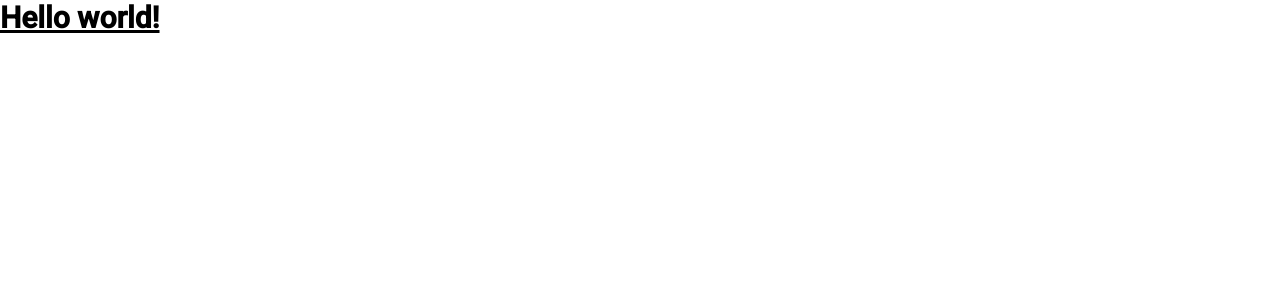
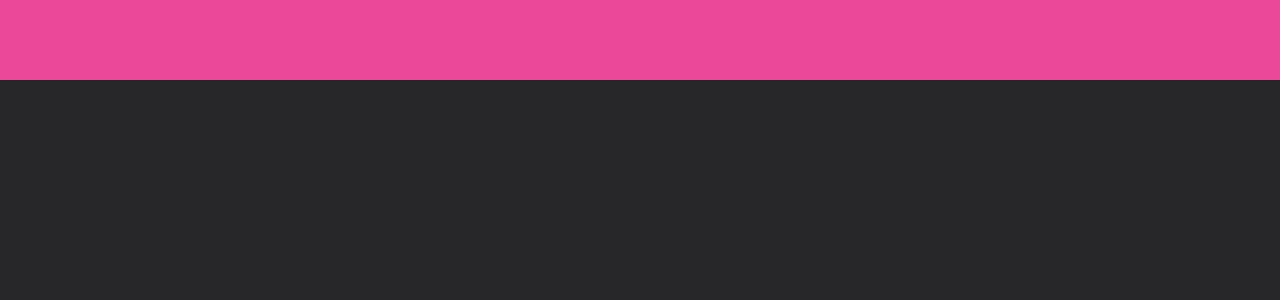
Before and after one commit to atmxtn/cat-grabber, an Angular app: page /dashboard in a window 1280 px wide. Before the commit this address led to /. Shown: the top 300 px of the page. Built offline with nearby package versions, Linux system fonts and the light colour scheme.

Commit message:
Added navbar and dashboard components

```diff
--- a/package.json
+++ b/package.json
@@ -20,6 +20,7 @@
     "@angular/platform-browser": "^15.1.0",
     "@angular/platform-browser-dynamic": "^15.1.0",
     "@angular/router": "^15.1.0",
+    "angular-feather": "^6.5.0",
     "rxjs": "~7.8.0",
     "tslib": "^2.3.0",
     "zone.js": "~0.12.0"
--- a/src/app/app-routing.module.ts
+++ b/src/app/app-routing.module.ts
@@ -1,10 +1,23 @@
 import { NgModule } from '@angular/core';
-import { RouterModule, Routes } from '@angular/router';
+import { RouterModule} from '@angular/router';
+import { UserDashboardModule } from './user-dashboard/user-dashboard.module';
+import { UserDashboardComponent } from './user-dashboard/user-dashboard.component';
 
-const routes: Routes = [];
 
 @NgModule({
-  imports: [RouterModule.forRoot(routes)],
+  imports: [RouterModule.forRoot([
+    {
+      path: 'dashboard',
+      component: UserDashboardComponent
+    },
+    {
+      path: '',
+      redirectTo: 'dashboard',
+      pathMatch: 'full'
+
+    }
+  ]),
+UserDashboardModule],
   exports: [RouterModule]
 })
 export class AppRoutingModule { }
--- a/src/app/app.component.html
+++ b/src/app/app.component.html
@@ -1,4 +1,2 @@
+<app-navbar></app-navbar>
 <router-outlet></router-outlet>
-<h1 class="text-3xl font-bold underline">
-  Hello world!
-</h1>
--- /dev/null
+++ b/src/app/navbar/navbar.component.html
@@ -0,0 +1 @@
+<div class="fixed h-20 w-screen bg-pink-500 shadow-sm"></div>
--- /dev/null
+++ b/src/app/user-dashboard/user-dashboard.component.html
@@ -0,0 +1 @@
+<p>user-dashboard works!</p>
--- a/src/styles.css
+++ b/src/styles.css
@@ -4,4 +4,4 @@
 
 
 html, body { height: 100%; }
-body { margin: 0; font-family: Roboto, "Helvetica Neue", sans-serif; }
+body { @apply bg-zinc-800 text-zinc-200; font-family: Roboto, "Helvetica Neue", sans-serif; }
```
Also changed, not shown: src/app/app.module.ts (+8 -3 lines), src/app/navbar/navbar.component.ts (added, +9 -0 lines), src/app/navbar/navbar.module.ts (added, +12 -0 lines), src/app/user-dashboard/user-dashboard.component.ts (added, +9 -0 lines), src/app/user-dashboard/user-dashboard.module.ts (added, +15 -0 lines), 1 other file (tests, documents, lock files or other folders).
